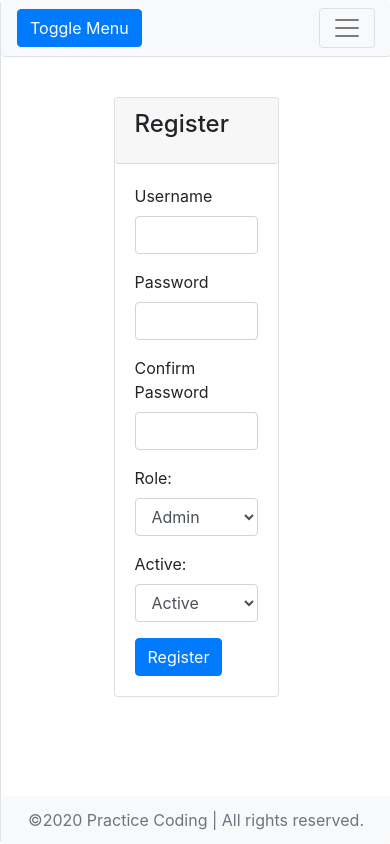
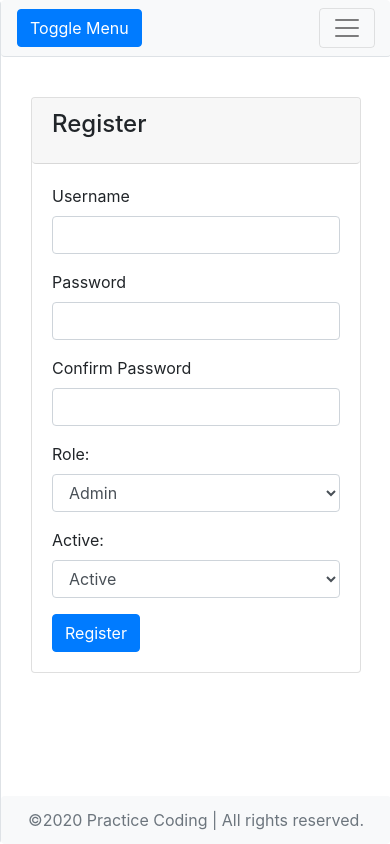
Before and after one commit to Simple2B/Avantika, a Flask app: template app/templates/auth/register.html in a window 390 px wide. Run offline with Flask 2, Linux system fonts and the light colour scheme; the template is opened without the code that fills it: values that come from a table or form of the project are taken from there, others are empty; some libraries are stand-ins or nearby versions.

Commit message:
fix register form

```diff
--- a/app/templates/auth/register.html
+++ b/app/templates/auth/register.html
@@ -1,8 +1,21 @@
 {% extends 'base.html' %}
 
 {% block content %}
+<style>
+  @media only screen and (max-width: 950px) {
+    #register {
+      width: 80% !important;
+    }
+  }
+
+  @media only screen and (max-width: 800px) {
+    #register {
+      width: 100% !important;
+    }
+  }
+</style>
 <div class="container py-4">
-  <div class="card w-50 mx-auto">
+  <div id="register" class="card w-50 mx-auto">
     <div class="card-header">
       <h4 class="card-title">Register</h4>
     </div>
--- a/app/templates/base.html
+++ b/app/templates/base.html
@@ -101,13 +101,13 @@
   <!-- scripts -->
   <script src="https://code.jquery.com/jquery-3.4.1.slim.min.js"
     integrity="sha384-J6qa4849blE2+poT4WnyKhv5vZF5SrPo0iEjwBvKU7imGFAV0wwj1yYfoRSJoZ+n" crossorigin="anonymous">
-  </script>
+    </script>
   <script src="https://cdn.jsdelivr.net/npm/popper.js@1.16.0/dist/umd/popper.min.js"
     integrity="sha384-Q6E9RHvbIyZFJoft+2mJbHaEWldlvI9IOYy5n3zV9zzTtmI3UksdQRVvoxMfooAo" crossorigin="anonymous">
-  </script>
+    </script>
   <script src="https://stackpath.bootstrapcdn.com/bootstrap/4.4.1/js/bootstrap.min.js"
     integrity="sha384-wfSDF2E50Y2D1uUdj0O3uMBJnjuUD4Ih7YwaYd1iqfktj0Uod8GCExl3Og8ifwB6" crossorigin="anonymous">
-  </script>
+    </script>
   <!-- <script src="/static/js/jquery-3.5.1.slim.min.js"></script> -->
   <script src="/static/js/jquery.dataTables.min.js"></script>
   <!-- <script src="/static/js/bootstrap.min.js"></script> -->
```
